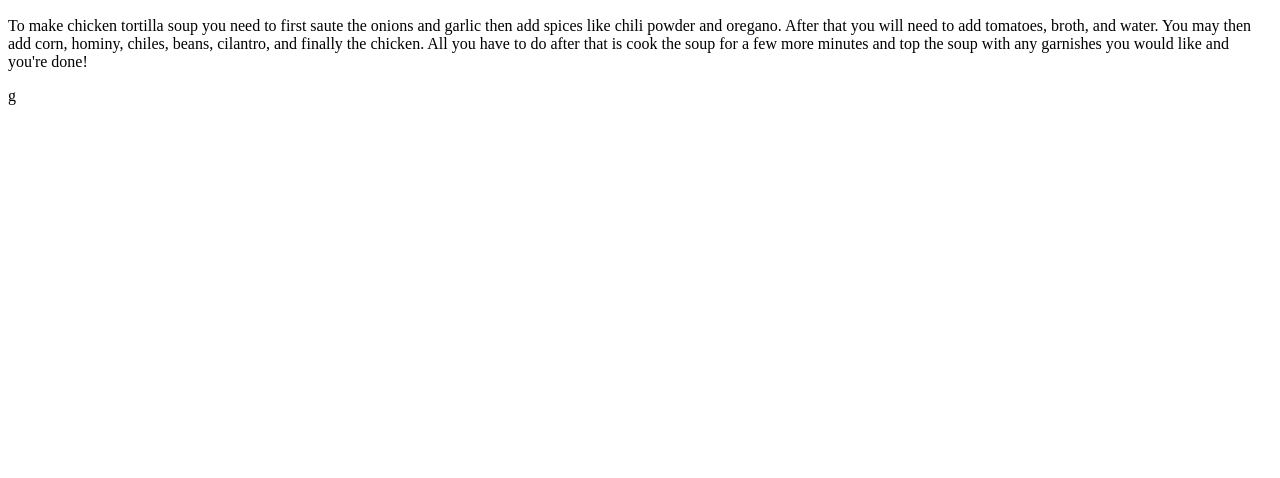
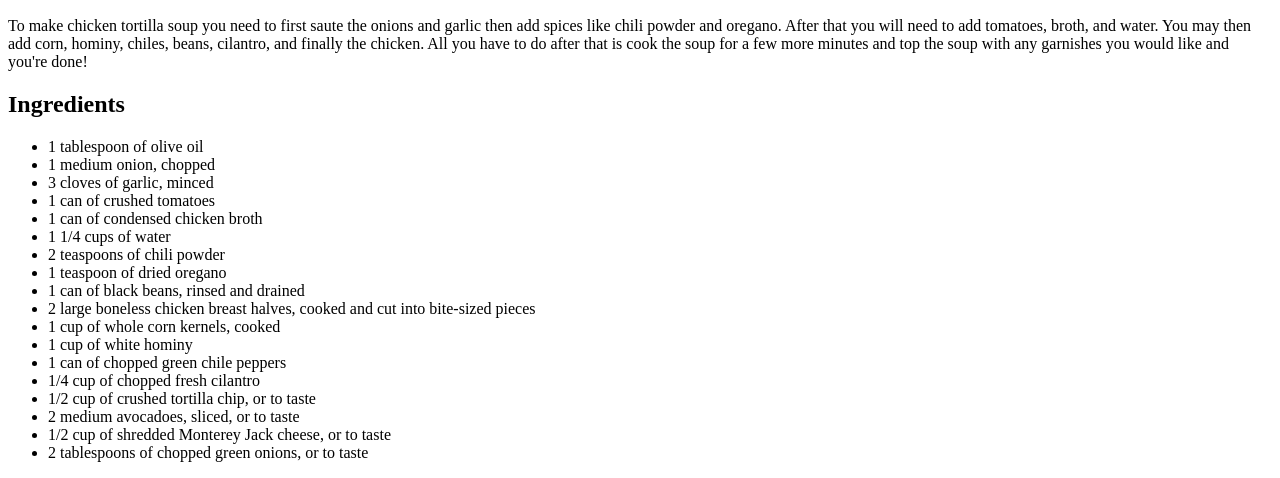
Before and after one commit to Someone5566/odin-recipes, a plain HTML site: page recipes/Chicken-Tortilla-Soup.html in a window 1280 px wide. Shown: the part 362-840 px from the top of the page. Before the commit the page ends 800 px from the top, so only its background shows below. Drawn offline with Linux system fonts and the light colour scheme.

Commit message:
Add a food list to Chicken-Tortilla-Soup.html
adds an ingredient list to Chicken-Tortilla-Soup.html

the list is unordered

```diff
--- a/recipes/Chicken-Tortilla-Soup.html
+++ b/recipes/Chicken-Tortilla-Soup.html
@@ -19,6 +19,28 @@
             do after that is cook the soup for a few more minutes and
             top the soup with any garnishes you would like and you're
             done!
-        </p>g
+        </p>
+
+        <h2>Ingredients</h2>
+        <ul>
+            <li>1 tablespoon of olive oil</li>
+            <li>1 medium onion, chopped</li>
+            <li>3 cloves of garlic, minced</li>
+            <li>1 can of crushed tomatoes</li>
+            <li>1 can of condensed chicken broth</li>
+            <li>1 1/4 cups of water</li>
+            <li>2 teaspoons of chili powder</li>
+            <li>1 teaspoon of dried oregano</li>
+            <li>1 can of black beans, rinsed and drained</li>
+            <li>2 large boneless chicken breast halves, cooked and cut into bite-sized pieces</li>
+            <li>1 cup of whole corn kernels, cooked</li>
+            <li>1 cup of white hominy</li>
+            <li>1 can of chopped green chile peppers</li>
+            <li>1/4 cup of chopped fresh cilantro</li>
+            <li>1/2 cup of crushed tortilla chip, or to taste</li>
+            <li>2 medium avocadoes, sliced, or to taste</li>
+            <li>1/2 cup of shredded Monterey Jack cheese, or to taste</li>
+            <li>2 tablespoons of chopped green onions, or to taste</li>
+        </ul>
     </body>
 </html>
```
